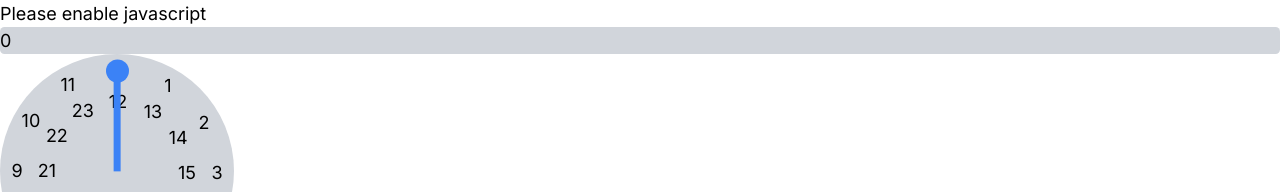
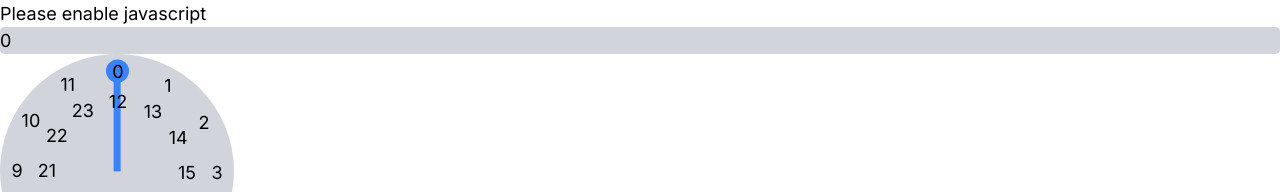
Before and after one commit to Pear-sudo/time, a Next.js app: page /test in a window 1280 px wide. Shown: the top 192 px of the page. Built offline with nearby package versions, Linux system fonts and the light colour scheme.

Commit message:
bug fix: clock arm hides the clock number

```diff
--- a/src/app/elements/inputs/datetime/timeSelector.tsx
+++ b/src/app/elements/inputs/datetime/timeSelector.tsx
@@ -1,5 +1,4 @@
 import React, {JSX, useRef, useState} from "react";
-import {Theme} from "@/app/theme";
 import {DataWrapper} from "@/app/elements/inputs/helper/inputHelper";
 import {deg2Time} from "@/app/utility/timeUtil";
 
@@ -116,8 +115,9 @@ function circledElements(op: { numbers: number[], radius?: number, onClick?: ((n
         return (
             <div style={{
                 transform: `rotate(${rotation}deg) translate(1px, -${op.radius}px) rotate(-${rotation}deg)`,
-                transformOrigin: '0 0'
-            }} key={n} className={`absolute ${Theme.button}`} onClick={generateOnClick(n, index)}>
+                transformOrigin: '0 0',
+                zIndex: '1'
+            }} key={n} className={`absolute`} onClick={generateOnClick(n, index)}>
                 {n}
             </div>
         )
```
